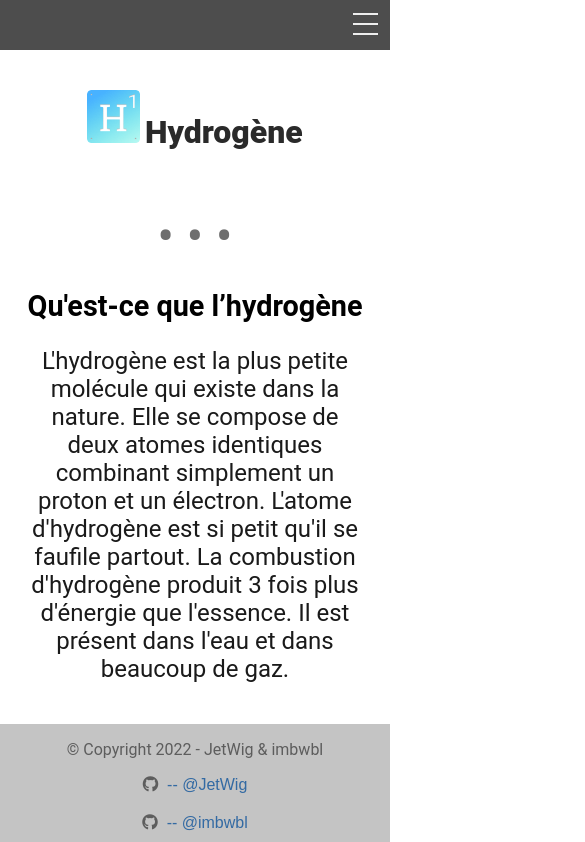
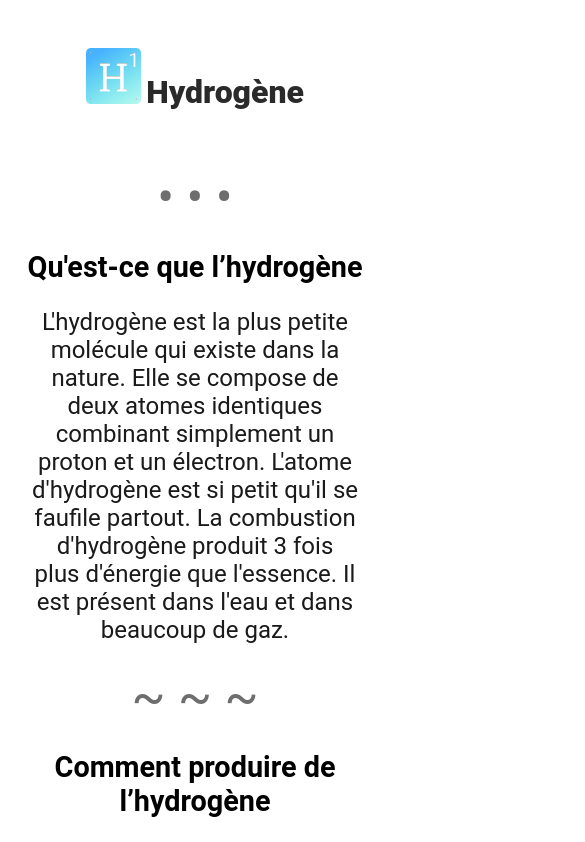
Before and after one commit to Imbwbl/first-lego-league-H1-website, a Svelte app: page / in a window 390 px wide. Shown: the top 842 px of the page, 585 px wide, since content can reach past the window. Built offline with nearby package versions, Linux system fonts and the light colour scheme.

Commit message:
Fixed everything, bwbl be proud

```diff
--- a/src/App.svelte
+++ b/src/App.svelte
@@ -1,26 +1,9 @@
 
 <main>
-  <div class="nav">
-    <input type="checkbox" id="nav-check">
-    <div class="nav-header">
-    </div>
-    <div class="nav-btn">
-      <label for="nav-check">
-        <span></span>
-        <span></span>
-        <span></span>
-      </label>
-    </div>
 
-    <div class="nav-links">
-      <button onclick="displayHome()">Home</button>
-      <button onclick="displayTeam()">Team</button>
-      <a href="https://in.linkedin.com/in/jonesvinothjoseph" target="_blank">Contact</a>
-    </div>
-  </div>
-  <div class="team">
-    <h1>Hi</h1>
-  </div>
+
+
+
 
   <div class="headerTitle">
     <span>
@@ -96,21 +79,8 @@
     <br>
     <i class="fa-brands fa-github"><a href="https://github.com/Imbwbl">&nbsp -- @imbwbl  </a></i>
   </footer>
-  <script>
-    function displayTeam() {
-      document.querySelector('.team').style.cssText = 'width: 600px; ' +
-              'position: fixed; ' +
-              'visibility: visible;' +
-              'height: 100%;' +
-              'width: 100%;' +
-              'z-index: 9999999;' ;
-    }
 
-    function displayHome(){
-      document.querySelector('.team').style.cssText = 'visibility: hidden;' +
-              'position: absolute;' ;
-    }
-  </script>
+
 </main>
 
 
--- a/src/app.css
+++ b/src/app.css
@@ -4,9 +4,7 @@
   text-align: center;
 }
 
-body {
-  margin: 0px;
-}
+
 .headerTitle {
   margin-top: 1em;
   margin-bottom: 1em;
@@ -88,7 +86,6 @@ p.subtitle:hover{
   width: 600px;
   box-sizing: border-box;
   overflow: hidden;
-  z-index: 1;
   box-shadow: rgba(0, 0, 0, 0.4) 0px 2px 4px, rgba(0, 0, 0, 0.3) 0px 7px 13px -3px, rgba(0, 0, 0, 0.2) 0px -3px 0px inset;
   margin: 30px;
 }
@@ -143,15 +140,16 @@ p.subtitle:hover{
 footer {
   background-color: #c4c4c4;
   color: #5d5d5d;
-  position: fixed;
-  bottom: 0;
-  width: 100%;
-  height: 120px;   /* Height of the footer */
+  border-radius: 8px;
+  height: 130px;
+  /* Height of the footer */
 }
 
 /* Center the text inside the footer */
 footer p {
   text-align: center;
+  position: relative;
+  padding-top: 20px;
 }
 
 a{
@@ -163,98 +161,6 @@ a{
 
 a:hover {
   color: blue;
-}
-* {
-  box-sizing: border-box;
-}
-
-.nav {
-  height: 50px;
-  width: 100%;
-  background-color: #4d4d4d;
-  position: relative;
-}
-
-.nav > .nav-header {
-  display: inline;
-}
-
-.nav > .nav-header > .nav-title {
-  display: inline-block;
-  font-size: 22px;
-  color: #fff;
-  padding: 10px 10px 10px 10px;
-}
-
-.nav > .nav-btn {
-  display: none;
-}
-
-.nav > .nav-links {
-  display: inline;
-  float: right;
-  font-size: 18px;
-}
-
-.nav > .nav-links > a {
-  display: inline-block;
-  padding: 18px 10px 13px 10px;
-  text-decoration: none;
-  color: #efefef;
-}
-
-.nav > .nav-links > a:hover {
-  background-color: rgba(0, 0, 0, 0.3);
-}
-
-.nav > #nav-check {
-  display: none;
-}
-
-@media (max-width:600px) {
-  .nav > .nav-btn {
-    display: inline-block;
-    position: absolute;
-    right: 0px;
-    top: 0px;
-  }
-  .nav > .nav-btn > label {
-    display: inline-block;
-    width: 50px;
-    height: 50px;
-    padding: 13px;
-  }
-  .nav > .nav-btn > label:hover,.nav  #nav-check:checked ~ .nav-btn > label {
-    background-color: rgba(0, 0, 0, 0.3);
-  }
-  .nav > .nav-btn > label > span {
-    display: block;
-    width: 25px;
-    height: 10px;
-    border-top: 2px solid #eee;
-  }
-  .nav > .nav-links {
-    position: absolute;
-    display: block;
-    width: 100%;
-    background-color: #333;
-    height: 0px;
-    transition: all 0.3s ease-in;
-    overflow-y: hidden;
-    top: 50px;
-    left: 0px;
-  }
-  .nav > .nav-links > a {
-    display: block;
-    width: 100%;
-  }
-  .nav > #nav-check:not(:checked) ~ .nav-links {
-    height: 0px;
-  }
-  .nav > #nav-check:checked ~ .nav-links {
-    height: calc(100vh - 50px);
-    overflow-y: auto;
-  }
 }
 
 @media screen and (max-width : 980px) {
```
